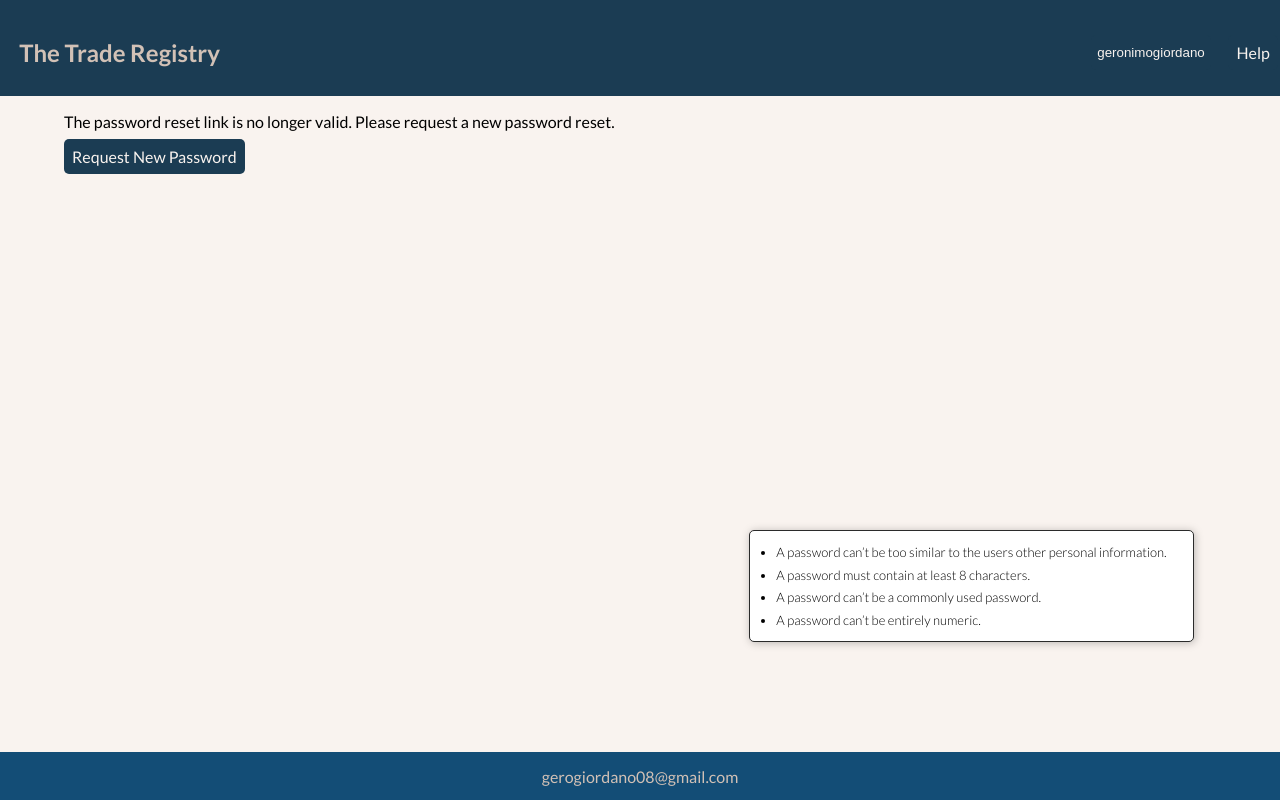
After one commit to gerogiordano08/trade_registry, a Django app: page /reset/1/1/ in a window 1280 px wide. The commit adds this page. Run offline with Django 5.2, Linux system fonts and the light colour scheme; a user stored in the database is signed in.

Commit message:
1.00 stable

```diff
--- a/trade_registry/static/trade_registry/styles.css
+++ b/trade_registry/static/trade_registry/styles.css
@@ -34,11 +34,12 @@ nav {
 }
 
 .navbar {
-  width: 10%;
+  width: fit-content;
   display: flex;
   flex-direction: row;
   gap: 10%;
   list-style-type: none;
+  padding-left: 0;
 }
 .trades-container {
   width: 90%;
@@ -152,7 +153,7 @@ input {
   border-radius: 5px;
   box-shadow: 1px 1px 8px rgba(0, 0, 0, 0.25);
 }
-button {
+button, .anchor-button {
   width: 100%;
   padding: 0.5em;
   background-color: #1b3c53;
--- a/trade_registry/templates/registration/login.html
+++ b/trade_registry/templates/registration/login.html
@@ -14,6 +14,6 @@ Registry{% endblock %} {% block content %}
   <button type="submit">Login</button> <br/>
 
   <a href="{% url 'signup' %}" style="margin-top: 0.5em; position: absolute;">Sign up</a>
-  <p><a href="" style="margin-top: 1em; position: absolute;">Forgot your password?</a></p>
+  <p><a href="{% url 'password_reset' %}" style="margin-top: 1em; position: absolute;">Forgot your password?</a></p>
 </form>
 {% endblock %}
--- /dev/null
+++ b/trade_registry/templates/registration/password_reset_confirm.html
@@ -0,0 +1,34 @@
+{% extends 'trade_registry/base.html' %}
+{% block title %}Password Reset | The Trade Registry{% endblock %}
+{% block content %}
+{% if validlink %}
+<form class="log-sign-form" method="POST" >
+  <h2>Create New Password</h2>
+  <br />
+
+{% csrf_token %}
+  <label for="{{ form.new_password1.id_for_label }}">New Password</label><br />
+{{ form.new_password1 }}
+  {% if form.new_password1.errors %}
+      <div class="error">{{ form.new_password1.errors }}</div>
+  {% endif %}
+  <label for="{{ form.new_password2.id_for_label }}">Confirm New Password</label><br />
+{{ form.new_password2 }}
+  {% if form.new_password2.errors %}
+      <div class="error">{{ form.new_password2.errors }}</div>
+  {% endif %}
+  <button type="submit">Reset Password</button><br/>
+</form>
+{% else %}
+<div style="margin-left: 4em;">
+<p>The password reset link is no longer valid. Please request a new password reset.</p>
+<a href="{% url 'password_reset' %}" class="anchor-button">Request New Password</a>
+</div>
+{% endif %}
+<ul class="password-conditions">
+  <li class="{% for error in form.new_password2.errors %}{% if 'too similar' in error %}password-error{% endif %}{% endfor %}">A password can’t be too similar to the users other personal information.</li>
+  <li class="{% for error in form.new_password2.errors %}{% if 'too short' in error %}password-error{% endif %}{% endfor %}">A password must contain at least 8 characters.</li>
+  <li class="{% for error in form.new_password2.errors %}{% if 'too common' in error %}password-error{% endif %}{% endfor %}">A password can’t be a commonly used password.</li>
+  <li class="{% for error in form.new_password2.errors %}{% if 'entirely numeric' in error %}password-error{% endif %}{% endfor %}">A password can’t be entirely numeric.</li>
+</ul>
+{% endblock %}
--- /dev/null
+++ b/trade_registry/templates/registration/password_reset_done.html
@@ -0,0 +1,5 @@
+{% extends 'trade_registry/base.html' %}
+{% block title %}Password Reset | The Trade Registry{% endblock %}
+{% block content %}
+<h3 style="margin-left: 4em;">An email with instructions will be sent if the email address is found. <br/>Follow the instructions sent to your email</h3>
+{% endblock %}
--- a/trade_registry/templates/trade_registry/base.html
+++ b/trade_registry/templates/trade_registry/base.html
@@ -17,12 +17,20 @@
     <nav>
       <a href="{% url 'index'%}"><h1>The Trade Registry</h1></a>
       <ul class="navbar">
-        <button>Dashboard</button>
+        {% if user.is_authenticated %}
+        <button onclick="toggleDropdown()" class="drop-button">{{ user.username}}</button>
+        <div id="dropdown" class="hidden menu">
+
+          <ul> <li onclick="toggleDropdown()">{{ user.username}}</li>
+          <li><a href="{% url 'settings'%}">Settings</a></li>
+          <li><form class="logout-form" action="{% url 'logout' %}" method="post">
+          {% csrf_token %}
+          <button class="logout-button" type="submit">Logout</button></form></li></ul>
+        </div>
+        <a href="{% url 'help' %}" class="anchor-button">Help</a>
+        {% else %}
         <button>Help</button>
-        <form class="logout-form" action="{% url 'logout' %}" method="post">
-          {% csrf_token %}
-          <button class="logout-button" type="submit">Logout</button>
-        </form>
+        {% endif %}
       </ul>
     </nav>
     {% block content %} {% endblock %}
@@ -42,4 +50,21 @@
       element.innerText = '$' + absValue;
     }
   }
+  function toggleDropdown() {
+    const dropdown = document.getElementById('dropdown');
+    if (dropdown.classList.contains('hidden')) {
+      dropdown.classList.remove('hidden');
+    } else {
+      dropdown.classList.add('hidden');
+    }
+  }
+
+  document.addEventListener('click', function(e) {
+    const dropdown = document.getElementById("dropdown");
+    const button = document.querySelector(".drop-button");
+    if (!dropdown.contains(e.target) && !button.contains(e.target)) {
+      dropdown.classList.add("hidden");
+    }
+  });
+
 </script>
--- /dev/null
+++ b/trade_registry/templates/trade_registry/help.html
@@ -0,0 +1,6 @@
+{% extends "trade_registry/base.html" %} {% block title %} The Trade Registry {% endblock %} {% block content %}
+<div style="margin-left: 4em;">
+<h3> If you are looking for help with The Trade Registry, you can find it here. <br/>If you have any questions, need assistance or want to provide feedback, please feel free to reach out to me.</h3>
+<h4>gerogiordano08@gmail.com</h4>
+</div>
+{% endblock %}
--- a/trade_registry/templates/trade_registry/index.html
+++ b/trade_registry/templates/trade_registry/index.html
@@ -1,6 +1,6 @@
 {% extends "trade_registry/base.html" %} {% block title %} The Trade Registry {% endblock %} {% block content %}
 <div class="index-container">
-<h1 class="index-header">Welcome to The Trade Registry</h1>
+<h1 class="index-header">Welcome to The Trade Registry, {{ first_name }}</h1>
 <a href="{% url 'register_trade' %}" class="index-link">Register a new trade</a>
 <a href="{% url 'trades' %}" class="index-link">View your trades</a>
 </div>
--- a/trade_registry/templates/trade_registry/trades.html
+++ b/trade_registry/templates/trade_registry/trades.html
@@ -31,7 +31,7 @@ Trade Registry{% endblock %} {% block content %}
     {% else %}
     <div class="profits">
       <p class="ended"><strong>Status:</strong> Ongoing {{ apl }}</p>
-      {% if  trade.live_profit > 0 %}
+      {% if  trade.loss == False %}
       <p class="alt_profit">
         Profit if sold now: <span style="color: #2e7d32; cursor: pointer;" class="profit-toggle" onclick="toggleProfit(this)" data-abs="{{ trade.live_profit|floatformat:2 }}" data-pct="{{ trade.live_percentage_profit|floatformat:2}}">${{ trade.live_profit|floatformat:2 }}</span>
       </p>
@@ -41,6 +41,7 @@ Trade Registry{% endblock %} {% block content %}
       </p>
       {% endif %}
     </div>
+
     <!--total profits-->
 
     {% endif %}
--- a/trade_registry/urls.py
+++ b/trade_registry/urls.py
@@ -11,4 +11,10 @@ urlpatterns = [
     path('', views.index, name='index'),
     path('help/', views.help, name='help'),
     path('signup/', views.signup, name='signup'),
+    path('settings/', views.settings, name='settings'),
+    path('password_change/', auth_views.PasswordChangeView.as_view(template_name='registration/password_change.html', success_url= 'index'), name='password_change'),
+    path('password_reset/', auth_views.PasswordResetView.as_view(template_name='registration/password_reset.html'), name='password_reset'),
+    path('password_reset/done/', auth_views.PasswordResetDoneView.as_view(template_name='registration/password_reset_done.html'), name='password_reset_done'),
+    path(r'reset/<uidb64>/<token>/', auth_views.PasswordResetConfirmView.as_view(template_name='registration/password_reset_confirm.html'), name='password_reset_confirm'),
+    path('reset/done/', auth_views.PasswordResetCompleteView.as_view(template_name='registration/password_reset_complete.html'), name='password_reset_complete'),
 ]
--- a/trade_registry/utils.py
+++ b/trade_registry/utils.py
@@ -3,7 +3,7 @@ from django.utils import timezone
 from datetime import datetime
 def get_price(stock:str):
     ticker = yf.Ticker(stock.upper())
-    data = ticker.history(end=datetime.now(), period='7d')
+    data = ticker.history(end=timezone.now(), period='7d')
     try:
         return ticker.fast_info['lastPrice']
     except Exception:
```
Also changed, not shown: other parts of trade_registry/static/trade_registry/styles.css (+29 -2 lines), the_trade_registry/settings.py (+10 -4 lines), trade_registry/templates/registration/password_change.html (added, +33 -0 lines), trade_registry/templates/registration/password_reset.html (added, +12 -0 lines), trade_registry/templates/registration/password_reset_complete.html (added, +9 -0 lines), trade_registry/templates/trade_registry/settings.html (added, +28 -0 lines), trade_registry/views.py (+19 -1 lines).
